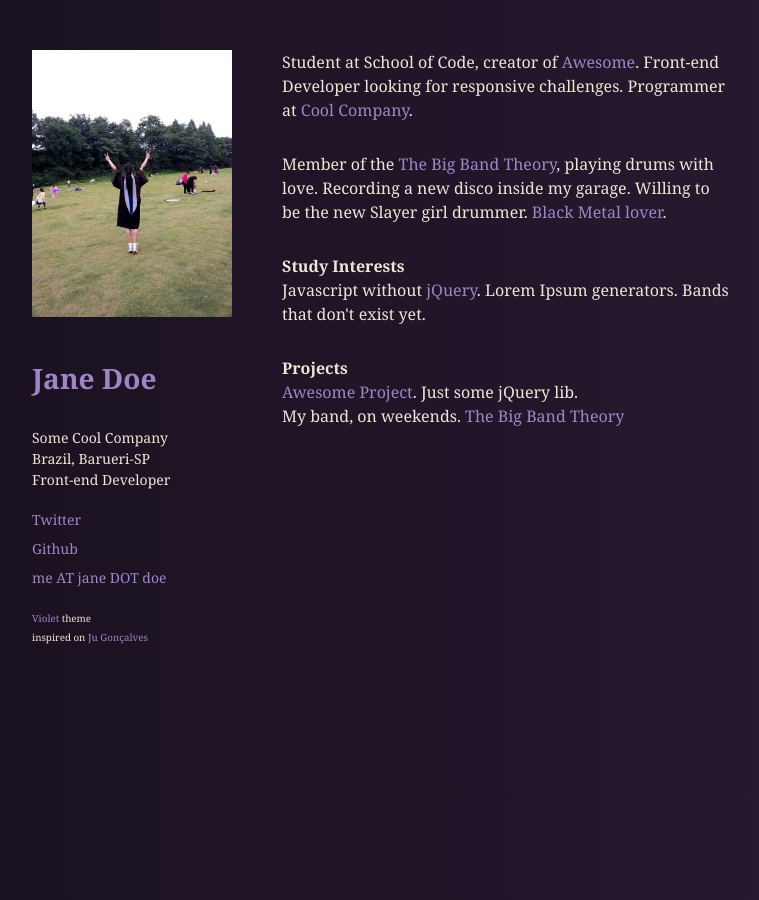
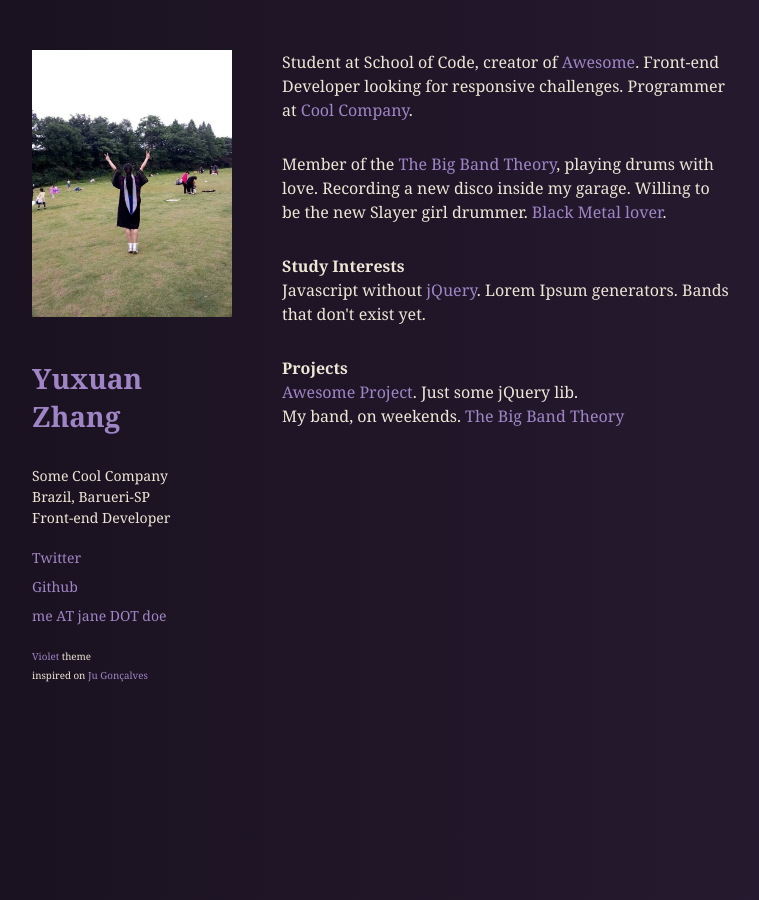
Before and after one commit to zhangyuxuan1996/self-introduction, a Jekyll site: the page built from index.html, in a window 1280 px wide. Shown: the whole page, without its empty margins (68-827 px from the left). Built offline with Jekyll 4.4.1, drawn with Linux system fonts in a browser that asks for light colours.

Commit message:
Second Commit

```diff
--- a/_config.yml
+++ b/_config.yml
@@ -1,5 +1,5 @@
 # main text of home
-name: Jane Doe
+name: Yuxuan Zhang
 bio: A Girl who travels the world eating noodles
 
 # twitter summary info
```
